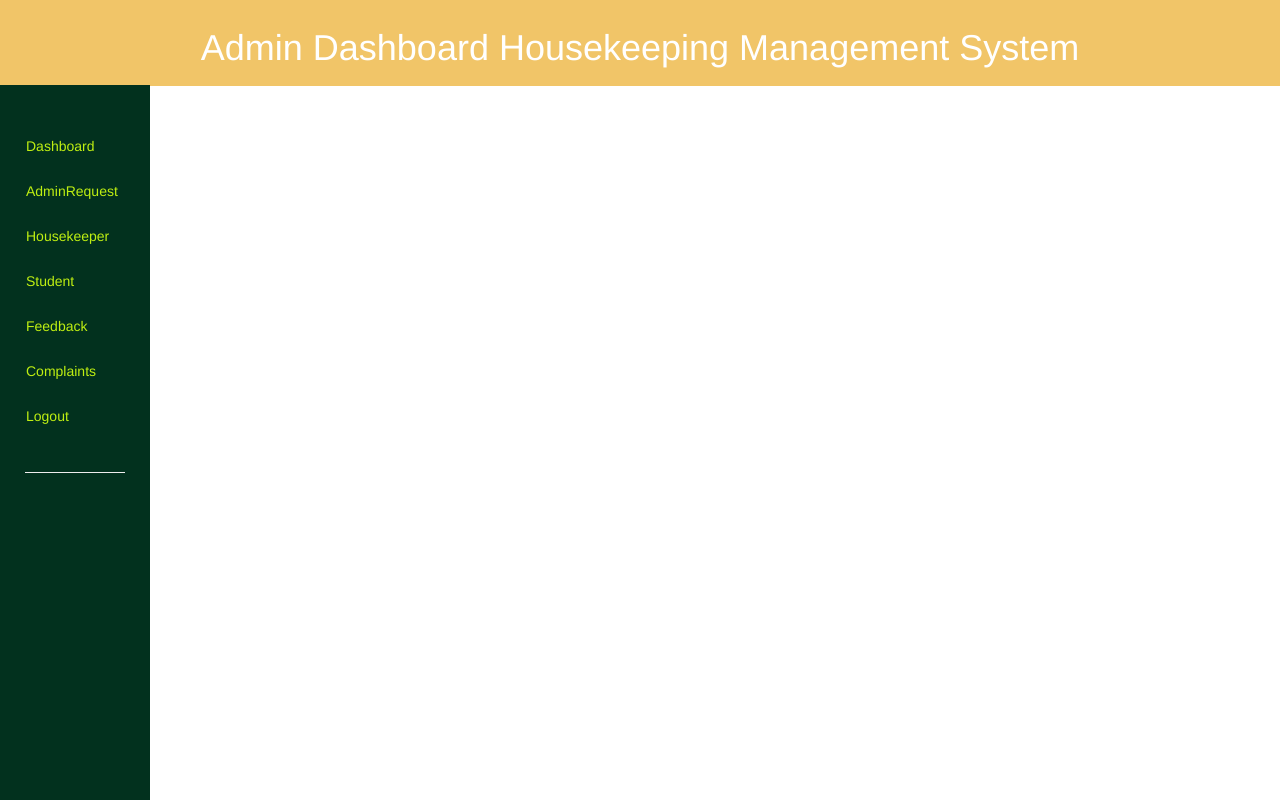
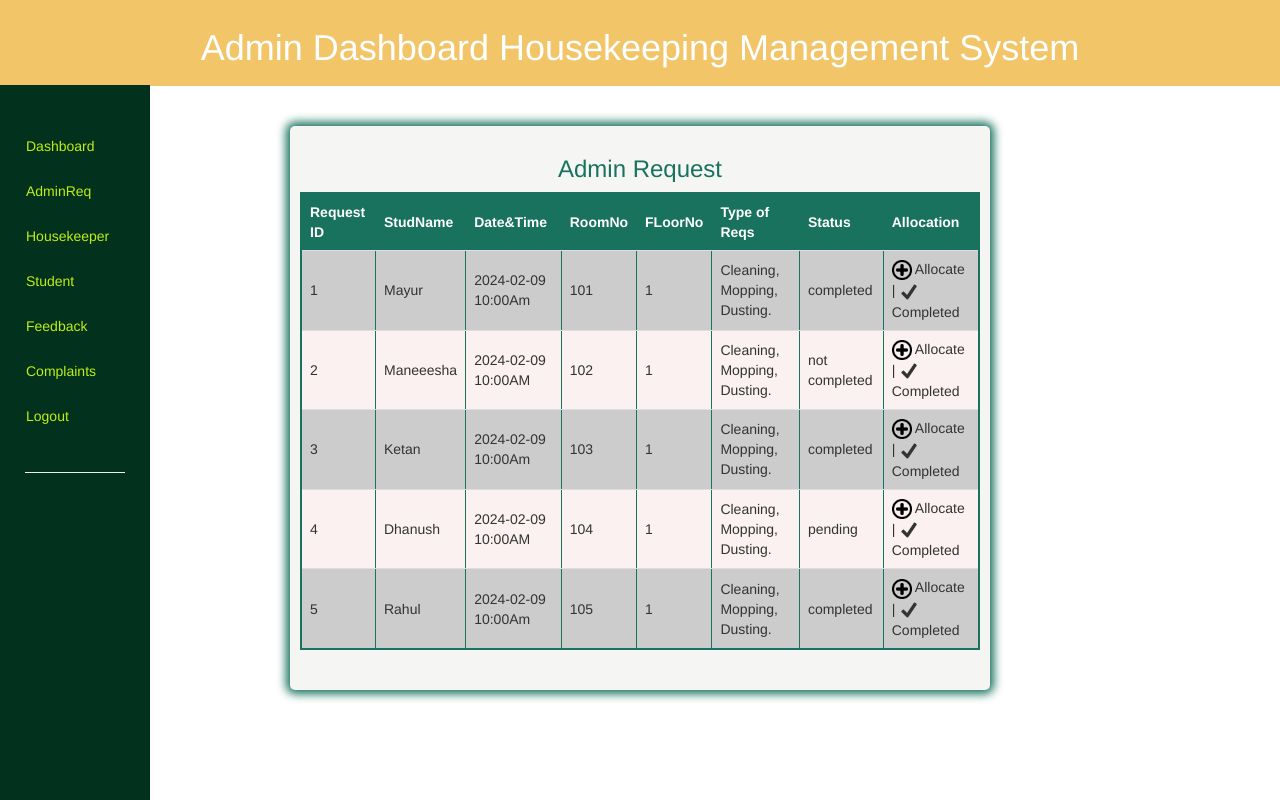
Before and after one commit to mayurdesale99/Admin-Dashbord, a React (Create React App) app: page /AdminReq in a window 1280 px wide. Built offline with nearby package versions, Linux system fonts and the light colour scheme.

Commit message:
new commit

```diff
--- /dev/null
+++ b/src/Components/AdminReq.css
@@ -0,0 +1,47 @@
+.container{
+    padding-top: 40px;
+
+    }
+
+
+    .inner-container {
+
+        background-color:#f5f5f4;
+        width: 100px;
+        margin: 0 auto;
+        padding: 20px;
+        padding-bottom: 60px;
+        border-radius: 5px;
+        box-shadow: 0 0 10px 4px #19725D ;
+    }
+      .inner-container h3 {
+        text-align: center;
+        color:#19725D;
+        margin-left : 0px;
+      }
+
+      table {
+        width: 150%;
+        border-collapse: collapse;
+        border: 2px solid #19725D;
+
+
+      }
+
+      th, td {
+        padding: 5px;
+        text-align: left;
+        border-bottom: 1px solid #ddd;
+        text-align: left;
+      }
+
+      th {
+        background-color:  #19725D;;
+        color: white;
+      }
+      tr:nth-child(even){background-color: #fbf1f1;}
+      tr:nth-child(odd){background-color: #ccc;}
+
+      tr:hover {
+        background-color: #f5f5f5;
+      }
--- /dev/null
+++ b/src/Components/AdminReq.js
@@ -0,0 +1,62 @@
+import React from 'react';
+import "./AdminReq.css";
+
+const AdminReq = ( {}) => {
+    const data = [
+        {
+          reqid: 1,studname:'Mayur' ,dateandtime:'2024-02-09 10:00Am',roomno:  '101',floorno:  '1', reqs: 'Cleaning, Mopping, Dusting.', status: 'completed', allocation: <div> <img src="images/plus.png"  width="20" /> Allocate | <img src="images/tik.png"  width="20" /> Completed </div>,
+        },
+        {
+          reqid: 2,studname:'Maneeesha' ,dateandtime:'2024-02-09 10:00AM',roomno:  '102', floorno:  '1', reqs: 'Cleaning, Mopping, Dusting.', status: 'not completed', allocation: <div> <img src="images/plus.png"  width="20" /> Allocate | <img src="images/tik.png"  width="20" /> Completed </div>,
+          },
+          {
+            reqid: 3,studname:'Ketan' ,dateandtime:'2024-02-09 10:00Am',roomno:  '103', floorno:  '1', reqs: 'Cleaning, Mopping, Dusting.', status: 'completed', allocation:<div> <img src="images/plus.png"  width="20" /> Allocate | <img src="images/tik.png"  width="20" /> Completed </div>,
+          },
+          {
+            reqid: 4,studname:'Dhanush' ,dateandtime:'2024-02-09 10:00AM',roomno:  '104',floorno:  '1', reqs: 'Cleaning, Mopping, Dusting.', status: 'pending', allocation: <div> <img src="images/plus.png"  width="20" /> Allocate | <img src="images/tik.png"  width="20" /> Completed </div>,
+          },
+          {
+            reqid: 5,studname:'Rahul' ,dateandtime:'2024-02-09 10:00Am',roomno:  '105',floorno:  '1', reqs: 'Cleaning, Mopping, Dusting.', status: 'completed', allocation:<div> <img src="images/plus.png"  width="20" /> Allocate | <img src="images/tik.png"  width="20" /> Completed </div>,
+          },
+
+      ];
+
+  return (
+   <div className='container'>
+    <div className= "inner-container" >
+        <h3>Admin Request</h3>
+    <table  border={1}>
+      <thead>
+        <tr>
+          <th>Request ID</th>
+          <th>StudName</th>
+          <th>Date&Time</th>
+          <th>RoomNo</th>
+          <th>FLoorNo</th>
+          <th>Type of Reqs</th>
+          <th>Status</th>
+          <th>Allocation</th>
+        </tr>
+      </thead>
+      <tbody>
+        {data.map((row, index) => (
+          <tr key={index}>
+            <td>{row.reqid}</td>
+            <td>{row.studname}</td>
+            <td>{row.dateandtime}</td>
+            <td>{row.roomno}</td>
+            <td>{row.floorno}</td>
+            <td>{row.reqs}</td>
+            <td>{row.status}</td>
+            <td>{row.allocation}</td>
+          </tr>
+        ))}
+      </tbody>
+    </table>
+    </div>
+    </div>
+
+  );
+};
+
+export default AdminReq;
--- a/src/Components/Dashboard.css
+++ b/src/Components/Dashboard.css
@@ -33,18 +33,18 @@
 }
 
 .c1{
-  background-color:#ebb28b;
+  background-color:#d2b9a8;
   font-weight: bold ;
 }
 .c2{
-  background-color:#91ca87;
+  background-color:#9db898;
   font-weight: bold ;
 }
 .c3{
-  background-color:#d0ce9a;
+  background-color:#c6c487;
   font-weight: bold ;
 }.c4{
-  background-color: #c02626;
+  background-color: #a25050;
   font-weight: bold ;
 }
 
--- a/src/index.js
+++ b/src/index.js
@@ -4,7 +4,7 @@ import { BrowserRouter as Router, Routes, Route, Link } from 'react-router-dom';
 import './index.css';
 
 import App from './App';
-import AdminRequest from './Components/AdminRequest';
+import AdminReq from './Components/AdminReq';
 import Housekeeper from './Components/Housekeeper';
 import Student from './Components/Student';
 import Feedback from './Components/Feedback';
@@ -19,7 +19,7 @@ const Sidebar = () => {
 
       <div className="navbar">
         <Link to="/Dashboard">Dashboard</Link>
-        <Link to="/AdminRequest">AdminRequest</Link>
+        <Link to="/AdminReq">AdminReq</Link>
         <Link to="/Housekeeper">Housekeeper</Link>
         <Link to="/Student">Student</Link>
         <Link to="/Feedback">Feedback</Link>
@@ -42,7 +42,7 @@ const routing = (
         <Routes>
           <Route path="/" element={<App />} />
           <Route path="/Dashboard" element={<Dashboard />} />
-          <Route path="/AdminRequest" element={<AdminRequest />} />
+          <Route path="/AdminReq" element={<AdminReq />} />
           <Route path="/Housekeeper" element={<Housekeeper />} />
           <Route path="/Student" element={<Student />} />
           <Route path="/Feedback" element={<Feedback />} />
```
Also changed, not shown: public/images/Tik.png.
